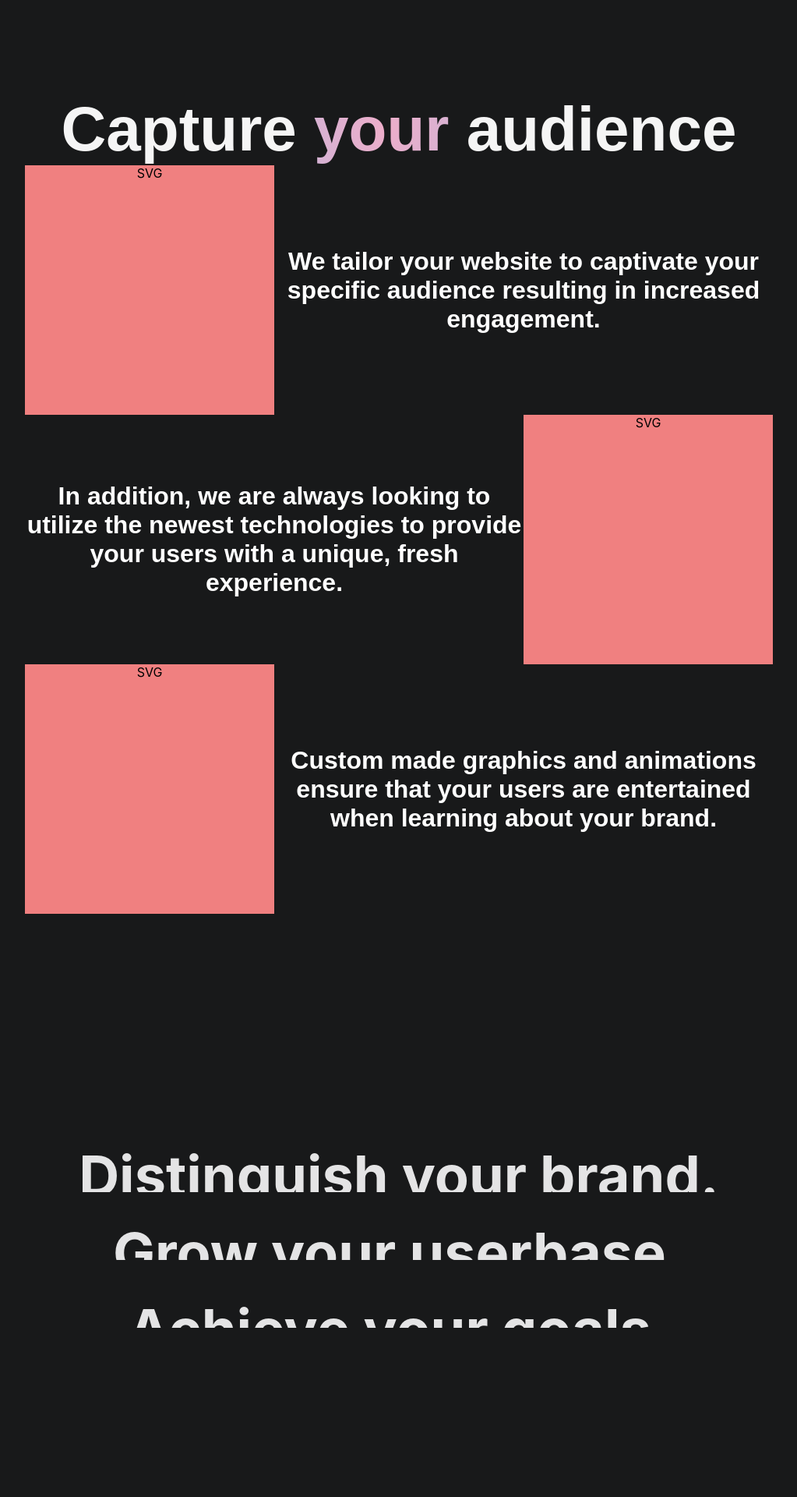
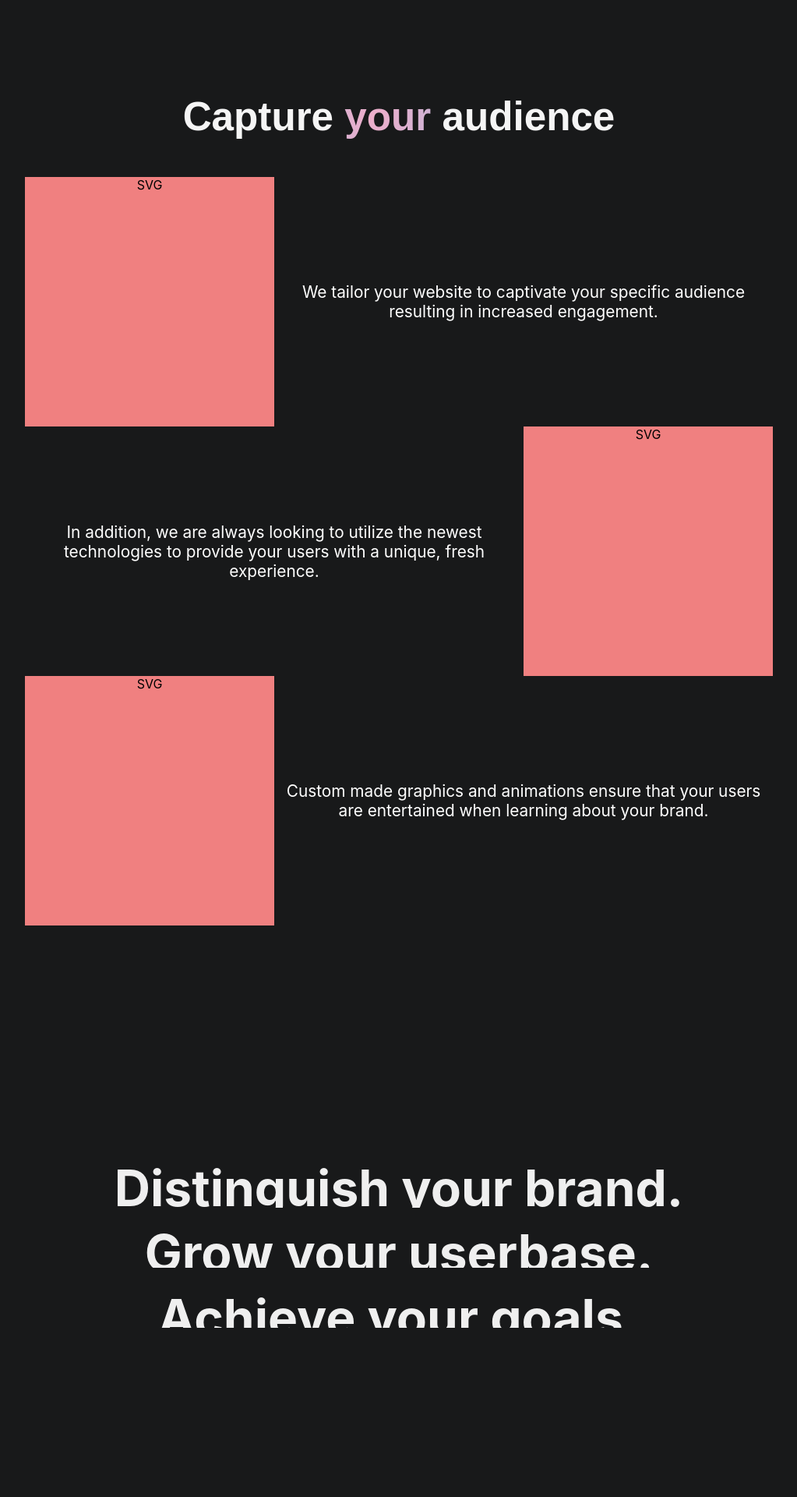
Before and after one commit to Chrisarev/designreact, a React (Create React App) app: page / in a window 1280 px wide. Shown: the part 760-2680 px from the top of the page at 78% size, without its empty margins (128-1151 px from the left). Built offline with nearby package versions, Linux system fonts and the light colour scheme.

Commit message:
Added and styled services section, added scroll animation to cards

```diff
--- a/src/Endsection.tsx
+++ b/src/Endsection.tsx
@@ -1,12 +1,40 @@
 import styles from './stylesheets/Endsection.module.css'
+import {useScroll, useTransform, motion} from 'framer-motion'
+import {useRef} from 'react'
 
 const Endsection = () =>{
+    //Need the useRef hook to get position of parent element
+    const targetRef = useRef<HTMLDivElement>(null);
+    //Ref is the target of useScroll hook
+    //number scrollYProgress contains num between 0-1 referring to
+    //how far user has scrolled in element
+    const {scrollYProgress} = useScroll({
+        target:targetRef,
+        //takes two strings ex:["start end", "end end"] which describe intersections between the target
+        //and a container element(container is window if not defined)
+        //Any range between those intersections is where scroll progress is applied
+        offset: ["start end", "end start"]
+    })
 
+    const translateY = useTransform(scrollYProgress, [0,0.5,0.6,0.75,1], [200,0,0,-150,0] )
+    const translateY2 = useTransform(scrollYProgress, [0,0.5,0.6,0.75,1], [300,0,0,-200,0] )
+    const translateY3 = useTransform(scrollYProgress, [0,0.5,0.6,0.75,1], [400,0,0,-300,0] )
 
     return (
         <>
-            <div className={styles.panel}>
-
+            <div ref={targetRef} className={styles.panel}>
+                <h1>Services we offer</h1>
+                <div className={styles.cardHolder}>
+                    <motion.div style={{translateY}} className={styles.serviceCard}>
+                        Card 1
+                    </motion.div>
+                    <motion.div style={{translateY:translateY2}} className={styles.serviceCard}>
+                        Card 2
+                    </motion.div>
+                    <motion.div style={{translateY:translateY3}}className={styles.serviceCard}>
+                        Card 3
+                    </motion.div>
+                </div>
             </div>
         </>
     )
--- a/src/Hero.tsx
+++ b/src/Hero.tsx
@@ -10,7 +10,7 @@ const Hero = () =>{
             <div className={styles.introText}>Everything</div>
         </div>
         <div className={styles.panel}>
-            <div className={styles.header}>Experiences Design Firm</div>
+            <div className={styles.header}>Experiences Design</div>
             <div className={styles.subHeader}>We bridge your vision with the experience of your users.</div>
         </div>
         </>
--- a/src/stylesheets/Cardpanel.module.css
+++ b/src/stylesheets/Cardpanel.module.css
@@ -7,10 +7,11 @@
     color: #f5f5f5;
     width: 100vw;
     text-align: center;
-    font-size: 5em;
+    font-size: clamp(2rem, 3vw + 0.8rem, 10rem);
     font-family: 'K2D', sans-serif;
     animation-delay: 0.2s;
     margin:0;
+    margin-bottom:3rem;
 }
 
 .panel h1 span {
@@ -36,6 +37,7 @@
     display: flex;
     flex-direction: row;
     justify-content: center;
+    flex-wrap:wrap;
 }
 .appealSection:nth-of-type(2){
     flex-direction: row-reverse;
@@ -51,10 +53,8 @@
     width: 50%;
     display: flex;
     align-items: center;
-    font-size: calc(1.5em + 1vmin);
-    font-weight: 700;
+    font-size: clamp(1rem, 1vw + 0.5rem, 10rem);
     color: white;
-    font-family: 'K2D', sans-serif;
 }
 
 .appealText:nth-of-type(1) {
--- a/src/stylesheets/Endsection.module.css
+++ b/src/stylesheets/Endsection.module.css
@@ -1,4 +1,30 @@
 .panel{
-    height:50vh;
     background-color:white;
+    padding-bottom:10vh;
+    max-width:100vw;
+    padding:0 2rem;
+    padding-bottom:10vh;
+
 }
+
+.panel h1{
+    font-size: clamp(2rem, 4vw + 0.8rem, 10rem);
+    font-family: 'K2D', sans-serif;
+    font-weight: 700;
+    cursor:default;
+    user-select: none;
+}
+
+.cardHolder{
+    display:flex;
+    flex-wrap:wrap;
+    flex-direction: row;
+    justify-content: center;
+    gap:4vw;
+}
+
+.serviceCard{
+    height: 25rem;
+    width: 20rem;
+    border:1px solid gray;
+}
--- a/src/stylesheets/Footer.module.css
+++ b/src/stylesheets/Footer.module.css
@@ -13,6 +13,7 @@
 .inputGroup{
     margin-top:2rem;
     display:flex;
+    flex-wrap:wrap;
     align-items: flex-start;
     gap:3rem;
 }
--- a/src/stylesheets/Hero.module.css
+++ b/src/stylesheets/Hero.module.css
@@ -24,7 +24,7 @@
     opacity: 0;
     position: absolute;
     margin-top: 30vh;
-    font-size: calc(10em + 1vmin);
+    font-size: clamp(2rem, 5vw + 1.5rem, 10rem);
     font-family: 'K2D', sans-serif;
     width: 100vw;
     text-align: center;
--- a/src/stylesheets/Servicespanel.module.css
+++ b/src/stylesheets/Servicespanel.module.css
@@ -8,7 +8,7 @@
 
 .panel h1{
     color:white;
-    font-size:calc(4em + 1vmin);
+    font-size: clamp(2rem, 4vw + 0.8rem, 10rem);
     margin:0;
 }
 
```
